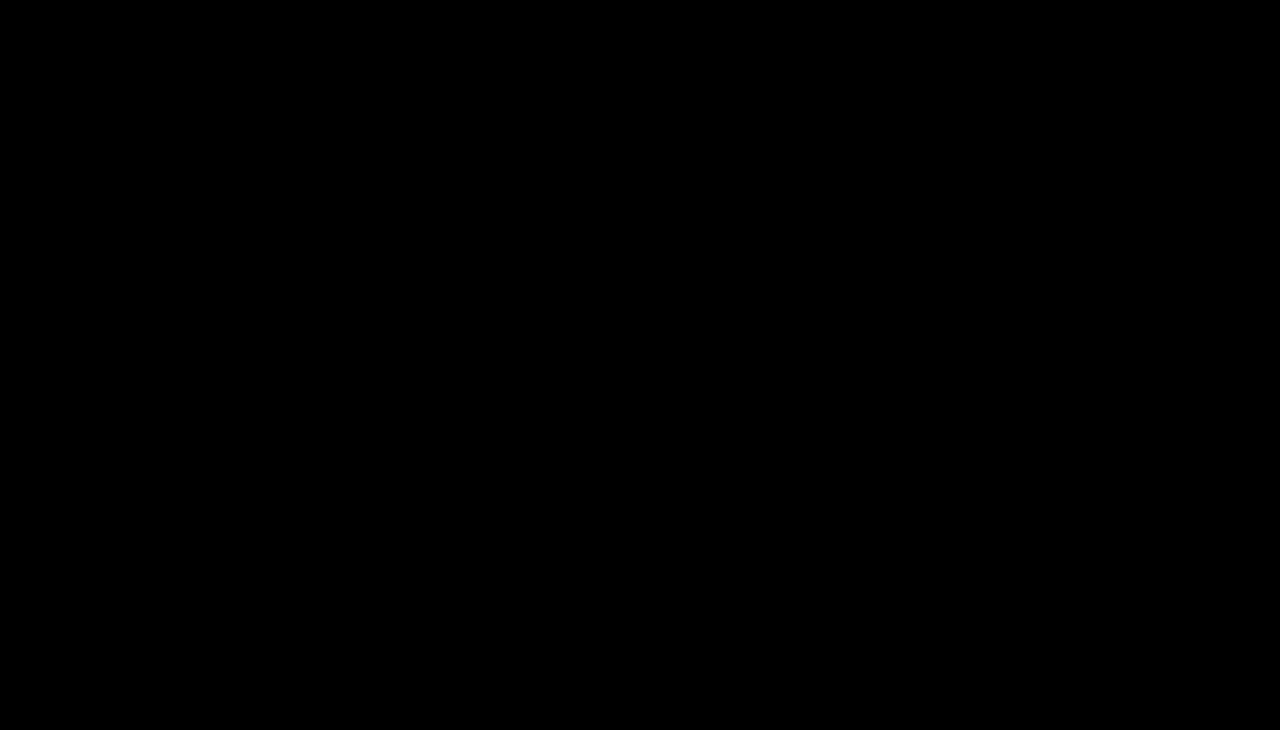
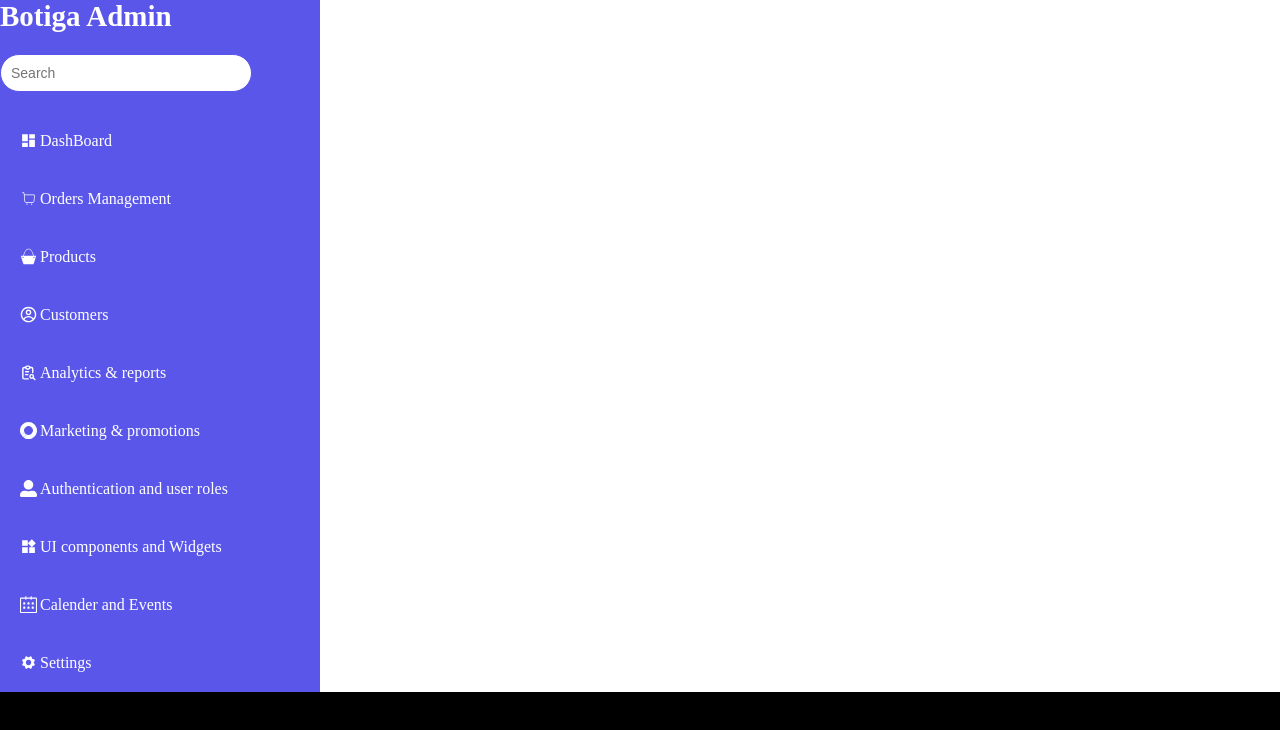
Before and after one commit to gisele-gisubizo/react-project-beginner, a React (Vite) app: page /dashboard in a window 1280 px wide. Before the commit this address had no page. Shown: the top 730 px of the page. Built offline with nearby package versions, Linux system fonts and the light colour scheme; a web font is replaced by a local one.

Commit message:
dashBoard side bar

```diff
--- a/src/App.jsx
+++ b/src/App.jsx
@@ -22,6 +22,8 @@ import SingleVendors from './components/SingleVendors'
 
 // import HomeProduct from './components/HomeProduct'
 import NewContact from './components/NewContact'
+import DashBoardLayout from './DashBoard/DashBoardLayout'
+import DashBoardView from './DashBoard/DashBoardView'
 
 
 function App() {
@@ -47,8 +49,9 @@ function App() {
 
 
     </Route>
-
-
+    <Route path="/" element={<DashBoardLayout/>}>
+    <Route path="/dashboard" index element={<DashBoardView/>}/>
+    </Route>
 
 
 </Routes>
--- a/src/DashBoard/DashBoardLayout.jsx
+++ b/src/DashBoard/DashBoardLayout.jsx
@@ -1,12 +1,17 @@
 import React from 'react'
+import SideBar from './Sidebar';
+import NavBar from './DashBoardNavbar';
 import { Outlet } from 'react-router-dom';
 
 function DashBoardLayout(){
 
 return(
 
-    <div>
+    <div className=''>
 
+<SideBar/>
+<NavBar/>
+<Outlet/>
     </div>
 )
 
--- a/src/DashBoard/NavBar.jsx
+++ b/src/DashBoard/DashBoardNavbar.jsx
@@ -1,11 +1,12 @@
 import React from 'react'
+
 
 
 function NavBar(){
 
 return(
 
-    <div>
+    <div className=''>
 
     </div>
 )
--- /dev/null
+++ b/src/DashBoard/DashBoardView.jsx
@@ -0,0 +1,10 @@
+import React from 'react'
+
+function DashBoardView(){
+
+    return(
+   <div className=''></div>
+
+    )
+}
+export default DashBoardView;
--- /dev/null
+++ b/src/DashBoard/DashBoard_styles/DashBoard.css
@@ -0,0 +1,44 @@
+*{
+    margin: 0;
+    padding: 0;
+    box-sizing: border-box;
+}
+
+.dash-icon{
+  position: absolute;
+  left: 20px;
+}
+
+.sideBar-link{
+    color: white;
+    text-decoration: none;
+}
+
+.container-sidebar{
+
+    color:rgb(0, 0, 0);
+    background-color:rgb(255, 255, 255);
+
+}
+
+.sidebar-content{
+
+    background-color: rgb(89, 86, 233);
+    width: 20em;
+    color: white;
+}
+.search-container{
+    width: 18em;
+    border-radius: 20px;
+    border-color:  rgb(89, 86, 233);;
+}
+
+.sideContainer ul{
+     margin-left: 20px;
+     list-style-type: none;
+     padding-top: 20px;
+}
+
+.sideContainer ul li{
+    padding: 20px;
+}
--- a/src/DashBoard/Sidebar.jsx
+++ b/src/DashBoard/Sidebar.jsx
@@ -1,12 +1,62 @@
 import React from 'react'
 
-
+import './DashBoard_styles/DashBoard.css'
+import { MdDashboard } from "react-icons/md";
+import { CiShoppingCart } from "react-icons/ci";
+import { GiBeachBag } from "react-icons/gi";
+import { CgProfile } from "react-icons/cg";
+import { TbReportSearch } from "react-icons/tb";
+import { SiGooglemarketingplatform } from "react-icons/si";
+import { FaUserAlt } from "react-icons/fa";
+import { MdWidgets } from "react-icons/md";
+import {Link} from 'react-router-dom'
+import { SlCalender } from "react-icons/sl";
+import { IoIosSettings } from "react-icons/io";
 function SideBar(){
 
 return(
 
-    <div>
+    <div className='container-sidebar'>
+         <div className='sidebar-content'>
+            <h1>Botiga Admin</h1>
+            <input type="text" placeholder='Search' className='search-container' />
 
+            <div className='sideContainer'>
+                <ul>
+                    <Link className='sideBar-link'>
+                        <li> <MdDashboard style={{ fontSize: "17px", color: "white" }} className='dash-icon'/>DashBoard</li>
+                    </Link>
+                    <Link  className='sideBar-link'>
+                        <li> <CiShoppingCart  style={{ fontSize: "17px", color: "white" }} className='dash-icon'/>   Orders Management</li>
+                    </Link>
+                    <Link  className='sideBar-link'>
+                        <li> <GiBeachBag  style={{ fontSize: "17px", color: "white" }} className='dash-icon'/>Products</li>
+                    </Link>
+                    <Link  className='sideBar-link'>
+                        <li> < CgProfile style={{ fontSize: "17px", color: "white" }} className='dash-icon'/> Customers</li>
+                    </Link>
+                    <Link  className='sideBar-link'>
+                        <li> <TbReportSearch style={{ fontSize: "17px", color: "white" }} className='dash-icon'/>Analytics & reports</li>
+                    </Link>
+                    <Link  className='sideBar-link'>
+                        <li><SiGooglemarketingplatform style={{ fontSize: "17px", color: "white" }} className='dash-icon' />Marketing & promotions</li>
+                    </Link>
+                    <Link  className='sideBar-link'>
+                        <li> <FaUserAlt style={{ fontSize: "17px", color: "white" }} className='dash-icon'  />Authentication and user roles</li>
+                    </Link>
+                    <Link  className='sideBar-link'>
+                        <li> <MdWidgets  style={{ fontSize: "17px", color: "white" }} className='dash-icon'  />UI components and Widgets</li>
+                    </Link>
+                    <Link  className='sideBar-link'>
+                        <li> <SlCalender style={{ fontSize: "17px", color: "white" }} className='dash-icon' />Calender and Events</li>
+                    </Link>
+                    <Link  className='sideBar-link'>
+                        <li><IoIosSettings style={{ fontSize: "17px", color: "white" }} className='dash-icon' />Settings</li>
+                    </Link>
+                </ul>
+
+            </div>
+         </div>
     </div>
 )
 
--- a/src/components/navbar.jsx
+++ b/src/components/navbar.jsx
@@ -70,6 +70,7 @@ function Navbar(){
          <Link to='/Contact' className="custom-link"><li>CONTACT</li></Link>
          <Link to ='/NewContact'><li>view</li></Link>
 
+
          <div className="phone">
          <FaPhoneAlt size="18px" color="white"  />
          <p>800-123-4567</p>
```
Also changed, not shown: src/assets/dashboard.webp (added).
